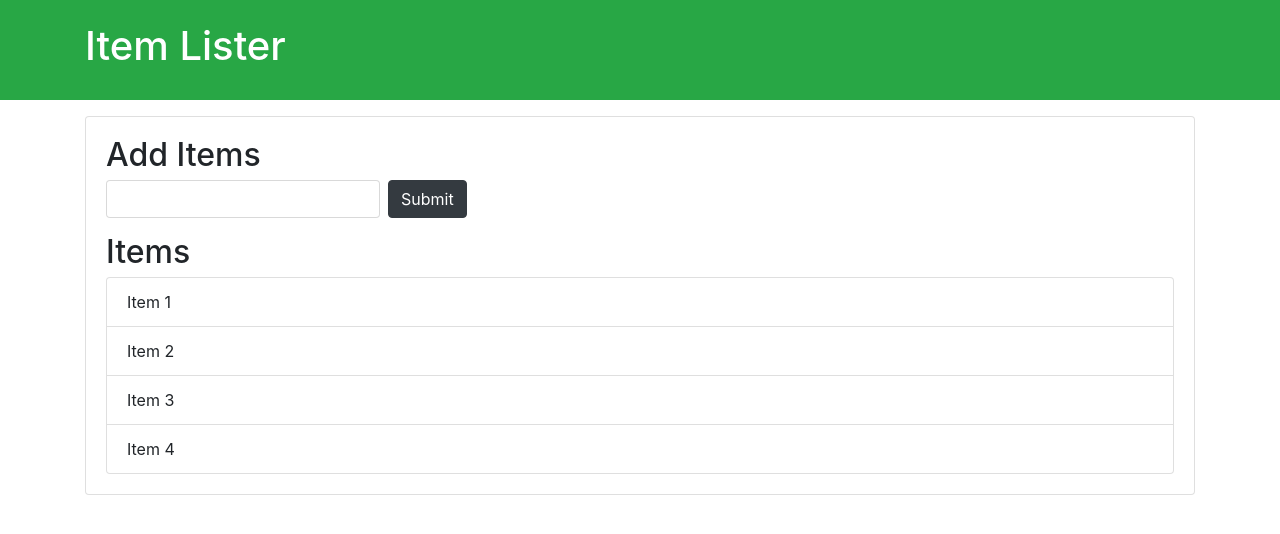
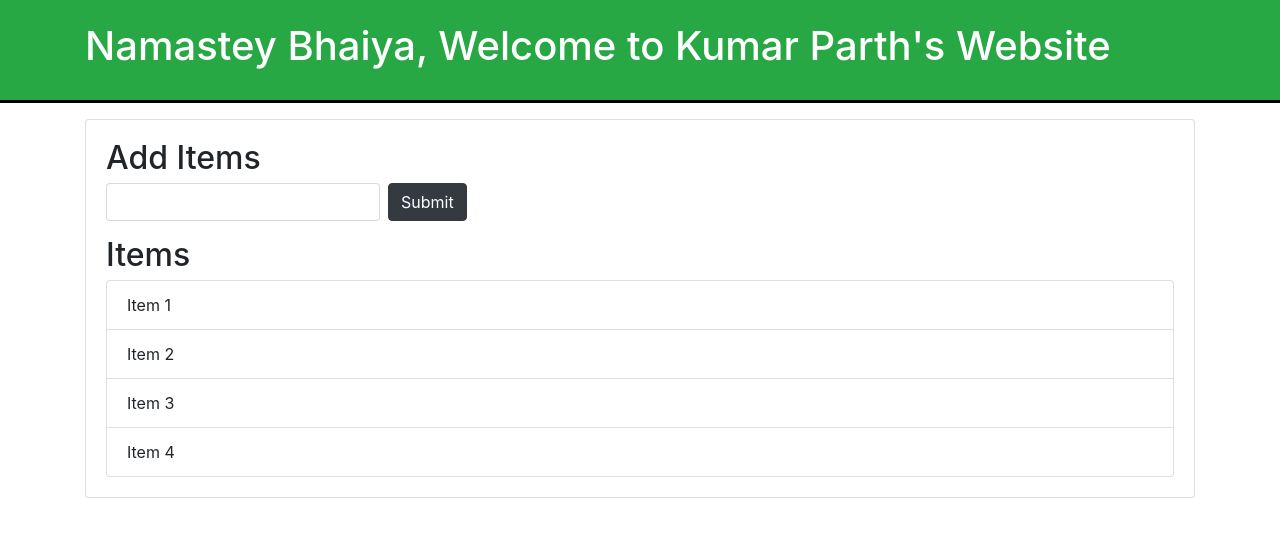
Before and after one commit to AdvenExplorer08/DemoGithub, a plain HTML site: page Domm.html in a window 1280 px wide. Drawn offline with nearby package versions, Linux system fonts and the light colour scheme.

Commit message:
Dom getElementById

```diff
--- a/Domm.html
+++ b/Domm.html
@@ -29,6 +29,6 @@
     </ul>
    </div>
   </div>
-
+<script src="Manip.js"></script>
 </body>
 </html>
--- /dev/null
+++ b/Manip.js
@@ -0,0 +1,13 @@
+console.log(document.domain);
+console.log(document.title);
+console.log(document.URL);
+console.log(document.head);
+console.log(document.body);
+console.log(document.all[10]);
+console.log(document.forms);
+
+var headerTitle = document.getElementById('header-title');
+var header = document.getElementById('main-header');
+
+headerTitle.textContent = " Namastey Bhaiya, Welcome to Kumar Parth's Website ";
+header.style.borderBottom ='solid 3px #000';
```
